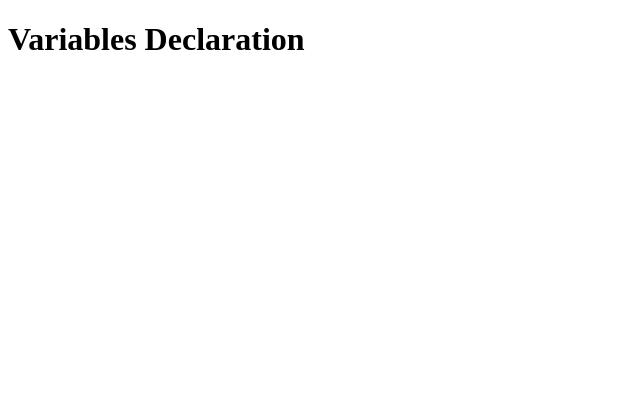
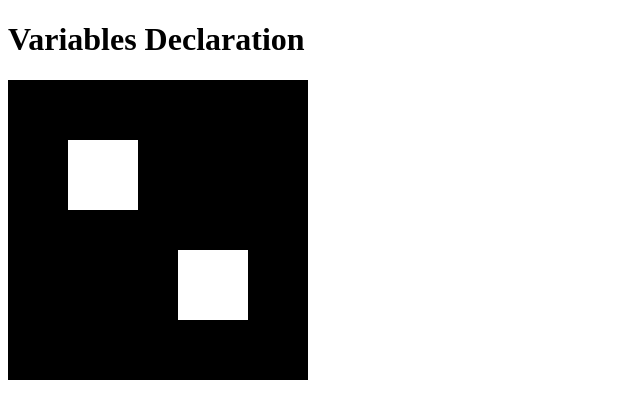
Before and after one commit to TamNguyen2102/Exercise_for_Javascript, a plain HTML site: page Basic_Javascript/Variables Declaration/index.html in a window 1280 px wide. Shown: the whole page, without its empty margins (0-640 px from the left). Drawn offline with Linux system fonts and the light colour scheme.

Commit message:
Complete a basic variable declaration

```diff
--- a/Basic_Javascript/Variables Declaration/index.html
+++ b/Basic_Javascript/Variables Declaration/index.html
@@ -5,9 +5,44 @@
     <meta http-equiv="X-UA-Compatible" content="IE=edge" />
     <meta name="viewport" content="width=device-width, initial-scale=1.0" />
     <script defer src="./variables.js"></script>
+    <style>
+      .container {
+        width: 300px;
+        height: 300px;
+        background-color: black;
+        position: relative;
+      }
+
+      .child {
+        position: absolute;
+        background-color: white;
+        height: 70px;
+        width: 70px;
+        cursor: pointer;
+
+        transform: translateX(0);
+      }
+      .child-1 {
+        top: 20%;
+        left: 20%;
+      }
+      .child-2 {
+        bottom: 20%;
+        right: 20%;
+      }
+      .active {
+        transition: all 500ms ease;
+        background-color: red;
+        transform: translateX(100%);
+      }
+    </style>
     <title>Variables</title>
   </head>
   <body>
     <h1>Variables Declaration</h1>
+    <div class="container">
+      <div class="child child-1"></div>
+      <div class="child child-2"></div>
+    </div>
   </body>
 </html>
--- a/Basic_Javascript/Variables Declaration/variables.js
+++ b/Basic_Javascript/Variables Declaration/variables.js
@@ -24,3 +24,19 @@ const constVaraiable = "This is const";
 const person = { name: "Tam" };
 person.name = "Nhu"; //If variable is an object, const variable can change the properties of the object
 console.log(person);
+
+//DOM Traverse
+const heading = document.querySelector("h1");
+
+heading.addEventListener("click", () => {
+  heading.style.color = "red";
+});
+
+const container = document.querySelector(".container");
+const children = document.querySelectorAll(".child");
+
+children.forEach((child) => {
+  child.addEventListener("click", () => {
+    container.classList.toggle("active");
+  });
+});
```
